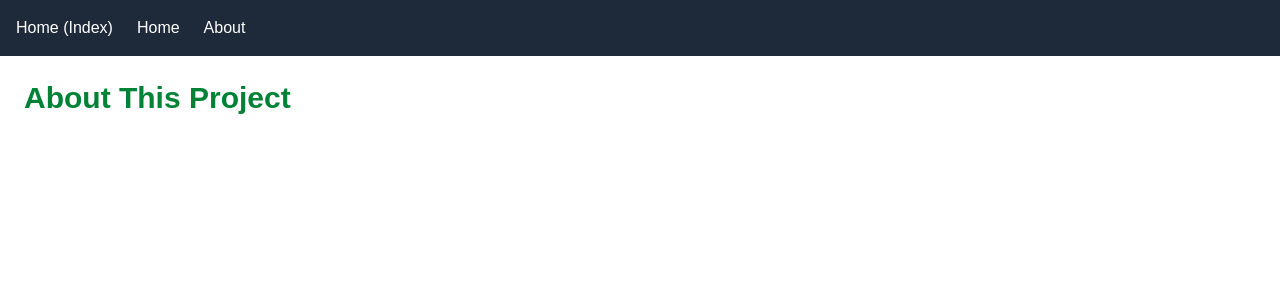
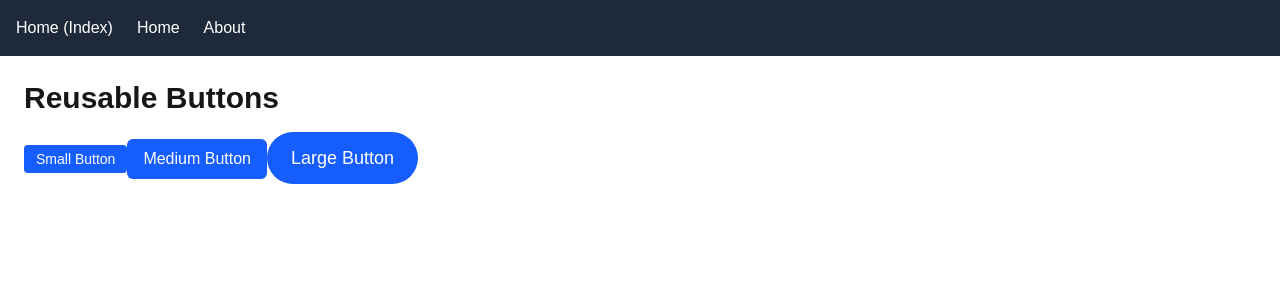
Before and after one commit to Wambuku/alx-project-0x02-setup, a Next.js app in the folder alx-project-0x02/: page /about in a window 1280 px wide. Shown: the top 300 px of the page. Built offline with nearby package versions, Linux system fonts and the light colour scheme.

Commit message:
Reusable Button

```diff
--- /dev/null
+++ b/alx-project-0x02/components/common/Button.tsx
@@ -0,0 +1,21 @@
+import { type ButtonProps } from "@/interfaces";
+
+export default function Button({
+  label,
+  size = "medium",
+  shape = "rounded-md",
+}: ButtonProps) {
+  const sizeClasses = {
+    small: "px-3 py-1 text-sm",
+    medium: "px-4 py-2 text-base",
+    large: "px-6 py-3 text-lg",
+  };
+
+  return (
+    <button
+      className={`bg-blue-600 text-white ${sizeClasses[size]} ${shape} hover:bg-blue-700 transition`}
+    >
+      {label}
+    </button>
+  );
+}
--- a/alx-project-0x02/interfaces/index.ts
+++ b/alx-project-0x02/interfaces/index.ts
@@ -2,3 +2,10 @@
   title: string;
   content: string;
 }
+
+export interface ButtonProps {
+    label: string;
+    size?: "small" | "medium" | "large";
+    shape?: "rounded-sm" | "rounded-md" | "rounded-full";
+
+    }
--- a/alx-project-0x02/pages/about.tsx
+++ b/alx-project-0x02/pages/about.tsx
@@ -1,11 +1,18 @@
 import Header from "@/components/layout/Header";
+import Button from "@/components/common/Button";
 
 export default function AboutPage() {
   return (
     <>
       <Header />
-        <main className="p-6">
-          <h1 className="text-3xl font-bold text-green-700">About This Project</h1>
+      <main className="p-6 space-y-6">
+        <h1 className="text-3xl font-bold mb-4">Reusable Buttons</h1>
+
+        <div className="space-y-4">
+          <Button label="Small Button" size="small" shape="rounded-sm" />
+          <Button label="Medium Button" size="medium" shape="rounded-md" />
+          <Button label="Large Button" size="large" shape="rounded-full" />
+        </div>
       </main>
     </>
   );
```
Lines whose indentation alone changed are shown as unchanged.
